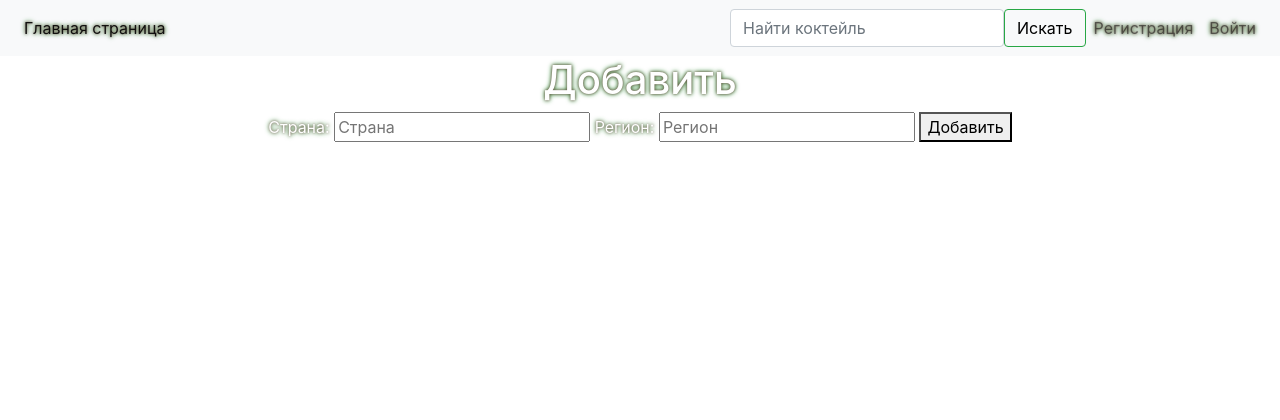
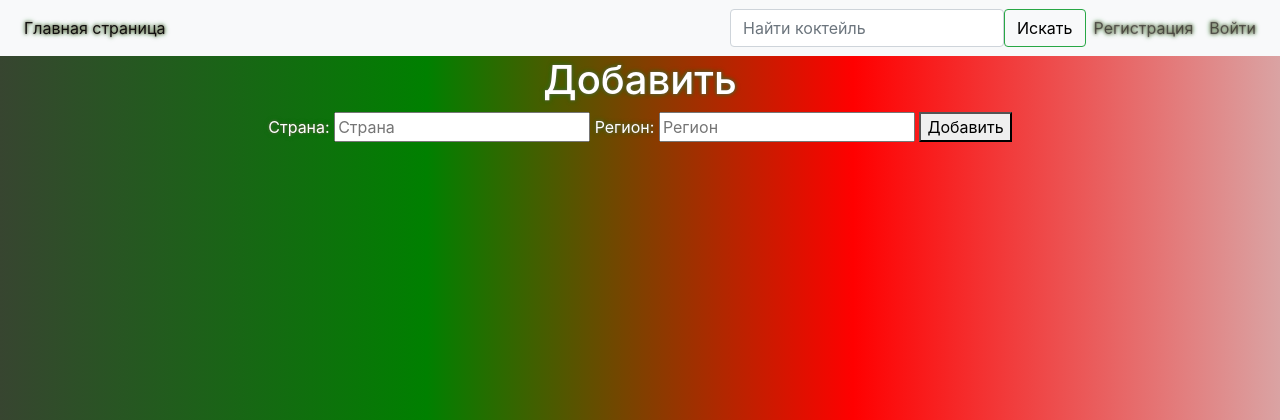
Before and after one commit to pavel-yas1405/teamwork, a Flask app: page /origin/new in a window 1280 px wide. Shown: the top 420 px of the page. Run offline with Flask 2, Linux system fonts and the light colour scheme.

Commit message:
Небольшие изменения

```diff
--- a/app/templates/cocktail.html
+++ b/app/templates/cocktail.html
@@ -1,10 +1,6 @@
 {% extends "base.html" %}
 
  {% block content %}
- <div class="container">
- </div>
- <div class="row">
-     <div class="col-12">
      <html>
      <head>
        <title>{{ title }}</title>
--- a/app/templates/new_cocktail.html
+++ b/app/templates/new_cocktail.html
@@ -2,6 +2,12 @@
 
 {% block content %}
   <head>
+    <head>
+      <style>
+        body {
+          background-image: linear-gradient(to right, rgb(55, 69, 48), green, red, rgb(218, 163, 163))
+      }
+      </style>
     <title>Добавление коктейля</title>
   </head>
   <body>
--- a/app/templates/new_origin.html
+++ b/app/templates/new_origin.html
@@ -1,6 +1,13 @@
 {% extends "base.html" %}
 
 {% block content %}
+<head>
+  <style>
+    body {
+      background-image: linear-gradient(to right, rgb(55, 69, 48), green, red, rgb(218, 163, 163))
+  }
+  </style>
+  </head>
 <h1>Добавить</h1>
 <form action="#" method="post">
   <div class="form-group">
```
Also changed, not shown: app/templates/new_ingredient.html (+7 -0 lines).
